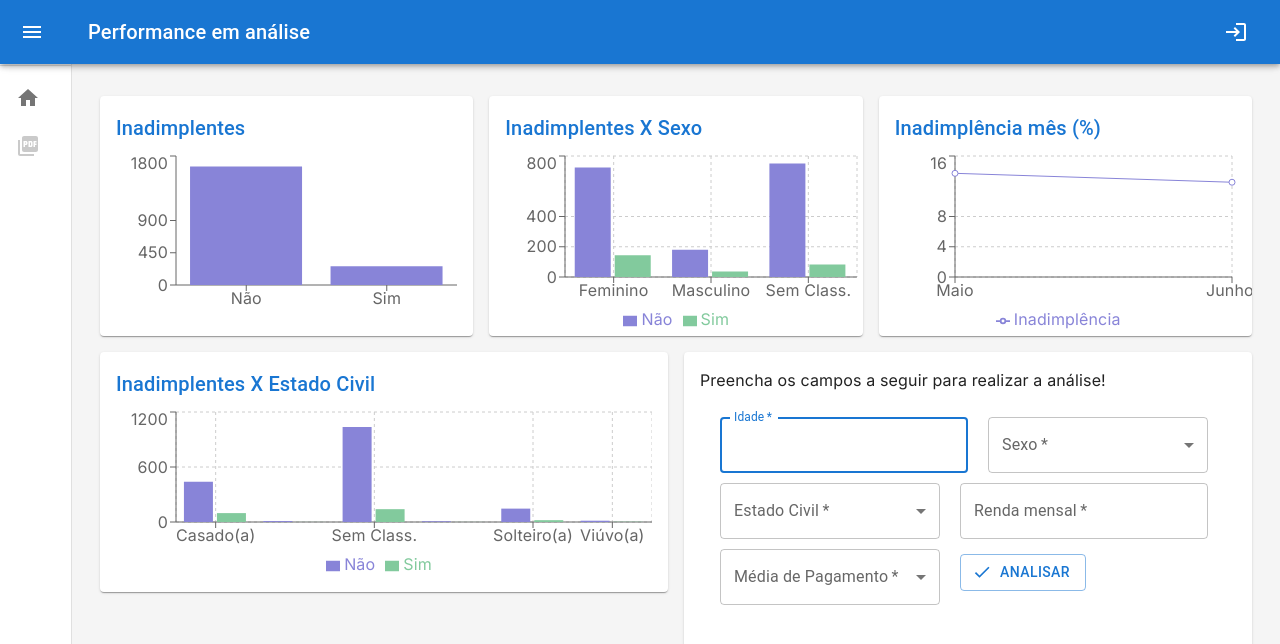
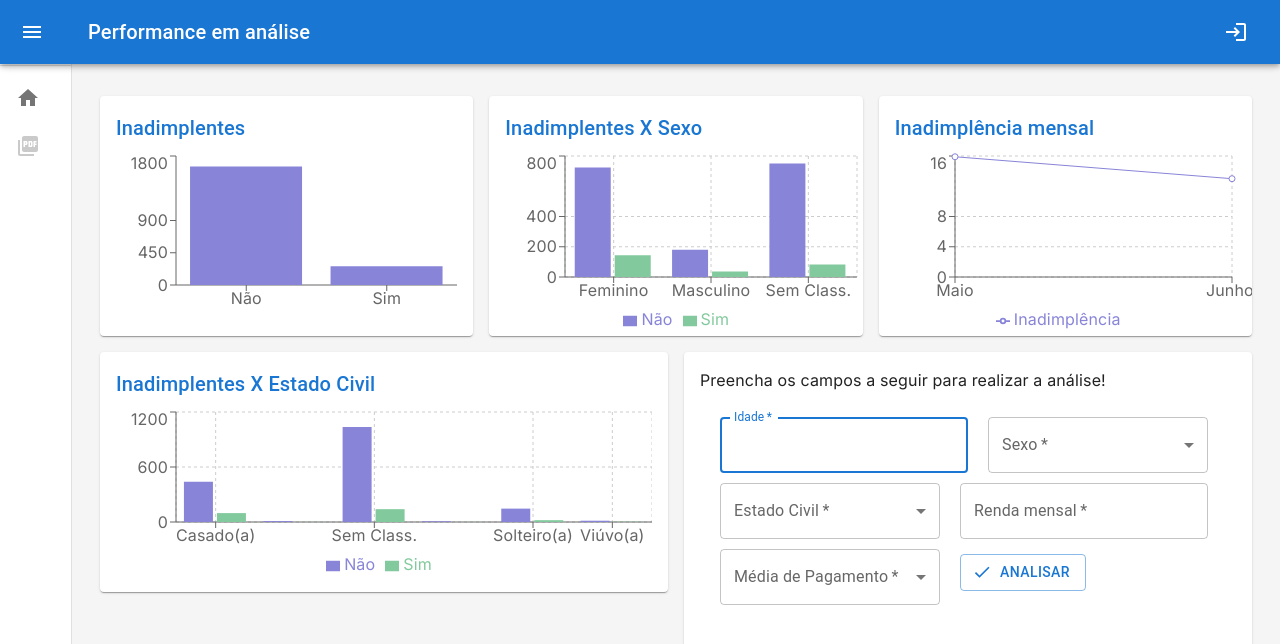
Before and after one commit to VitorHugoSouza/financiav2, a Next.js app: page / in a window 1280 px wide. Shown: the top 644 px of the page. Built offline with nearby package versions, Linux system fonts and the light colour scheme.

Commit message:
Update Inadimplencia.js

```diff
--- a/src/app/components/Inadimplencia.js
+++ b/src/app/components/Inadimplencia.js
@@ -4,12 +4,12 @@ import Title from './Title';
 const data = [
   {
     name: 'Maio',
-    Inadimplência: 13.71,
+    Inadimplência: 15.90,
     amt: 20,
   },
   {
     name: 'Junho',
-    Inadimplência: 12.53,
+    Inadimplência: 13.0,
     amt: 20,
   },
 ];
@@ -18,7 +18,7 @@ export default function Inadimplencia() {
 
   return (
     <>
-      <Title>Inadimplência mês (%)</Title>
+      <Title>Inadimplência mensal</Title>
 
       <ResponsiveContainer width="100%" height="100%">
         <LineChart
```
